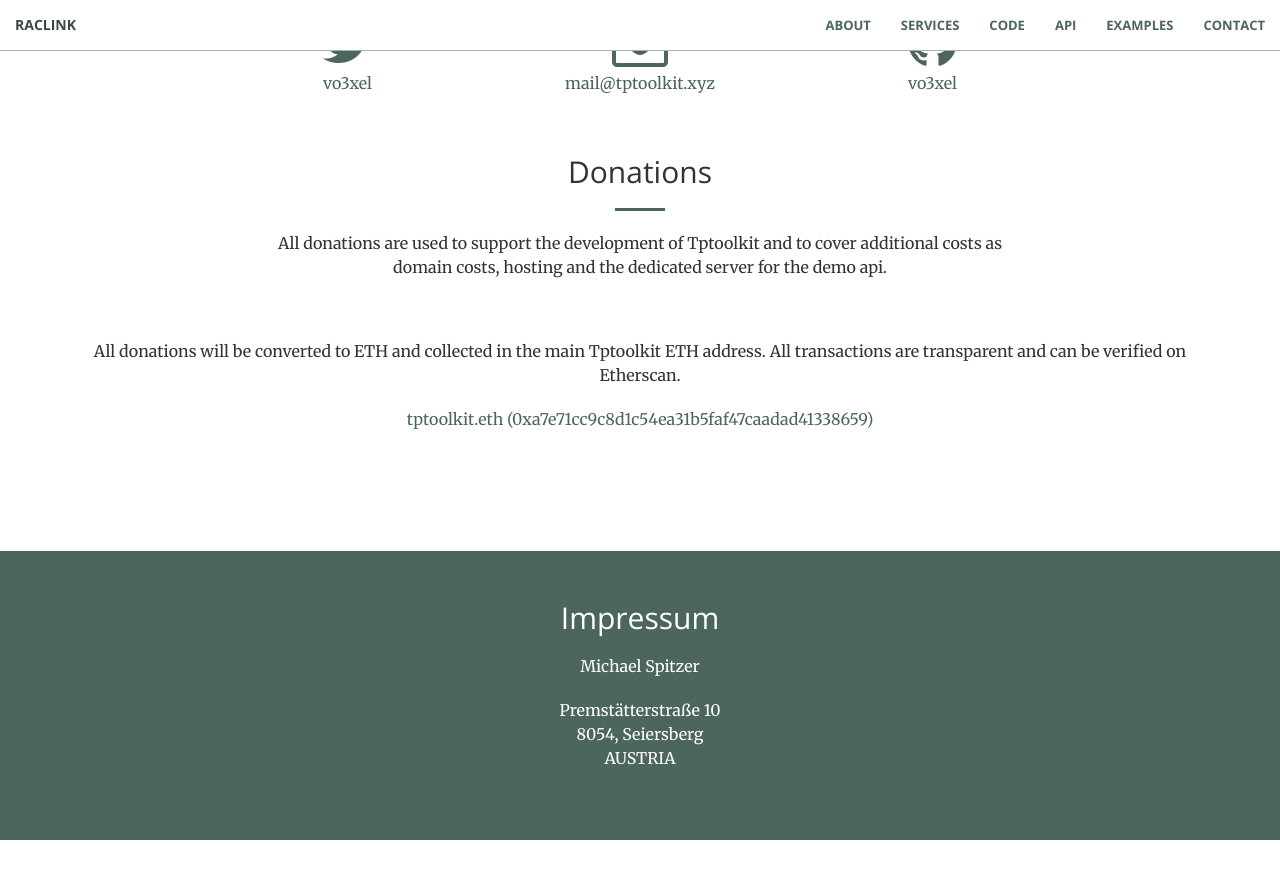
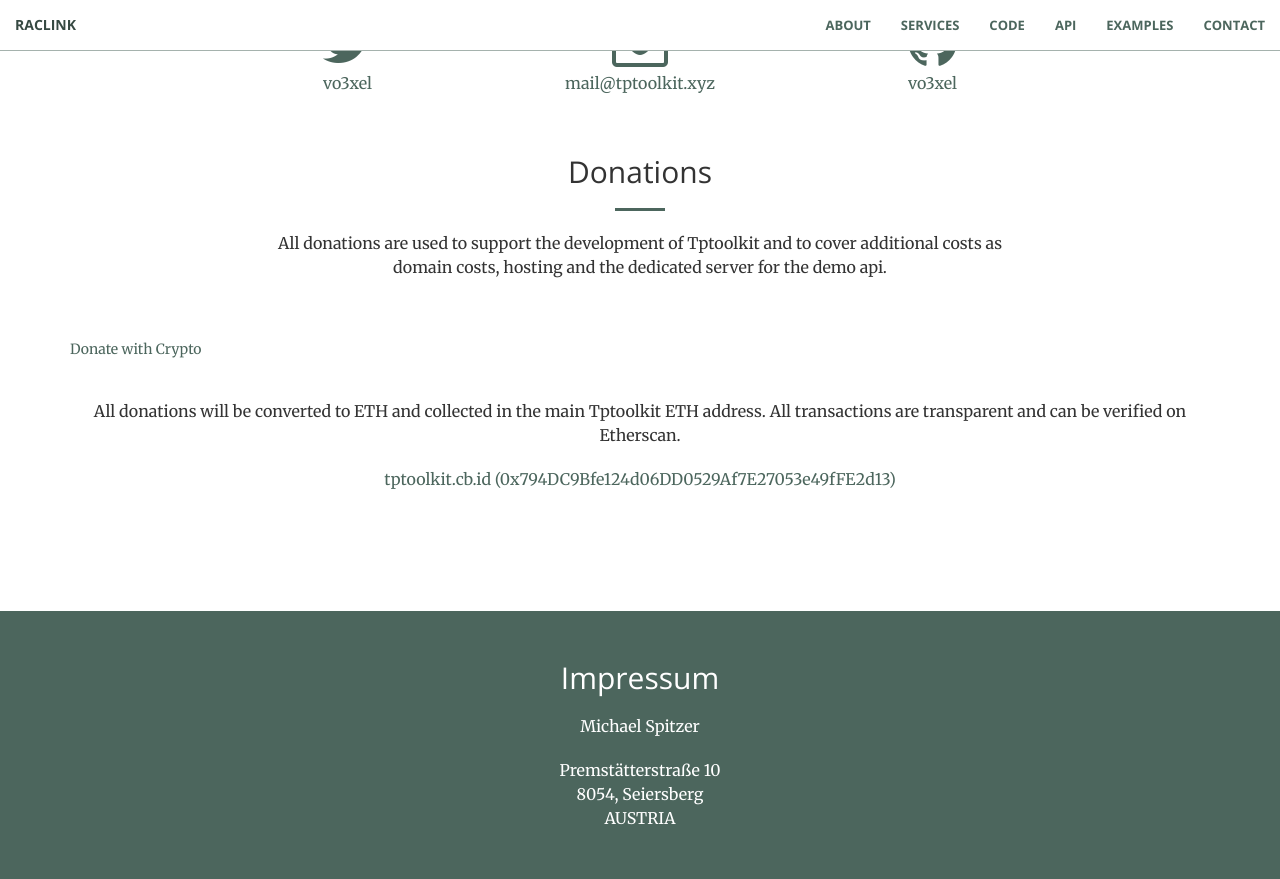
Before and after one commit to vo3xel/raclink.science, a Jekyll site: the page built from index.html, in a window 1280 px wide and 900 px high, scrolled down 2206 px. Shown: the top 879 px of the window. Built offline with Jekyll 4.4.1, drawn with Linux system fonts in a browser that asks for light colours; before the commit the page ends 3046 px from its top, so only the background shows below that.

Commit message:
Update contact.html

```diff
--- a/_includes/contact.html
+++ b/_includes/contact.html
@@ -36,11 +36,19 @@
             </div>
         </div>
         <br /><br />
-
+        <div>
+          <a class="donate-with-crypto"
+            href="https://commerce.coinbase.com/checkout/5a160014-6392-46a5-8e39-8f59f9f4d274">
+            Donate with Crypto
+          </a>
+          <script src="https://commerce.coinbase.com/v1/checkout.js?version=201807">
+          </script>
+        </div>
+        <br /><br />
         <div class="row">
             <div class="text-center">
                 <p>All donations will be converted to ETH and collected in the main Tptoolkit ETH address. All transactions are transparent and can be verified on Etherscan.</p>
-                <p><a href=https://etherscan.io/address/0xa7e71cc9c8d1c54ea31b5faf47caadad41338659>tptoolkit.eth (0xa7e71cc9c8d1c54ea31b5faf47caadad41338659) </a></p>
+                <p><a href=https://etherscan.io/address/0x794DC9Bfe124d06DD0529Af7E27053e49fFE2d13>tptoolkit.cb.id (0x794DC9Bfe124d06DD0529Af7E27053e49fFE2d13) </a></p>
             </div>
         </div>
     </div>
```
